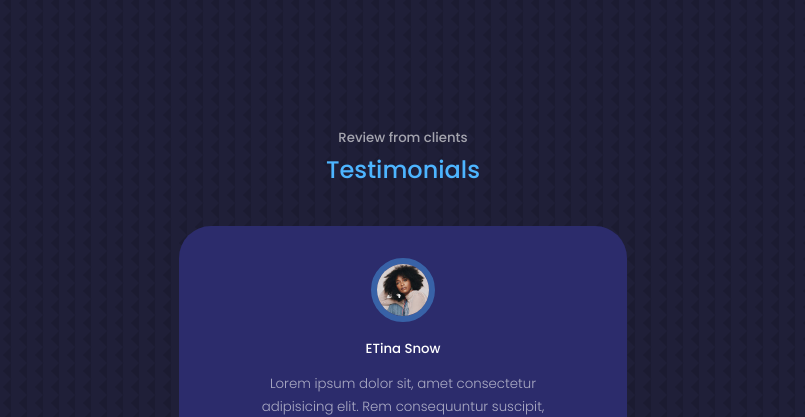
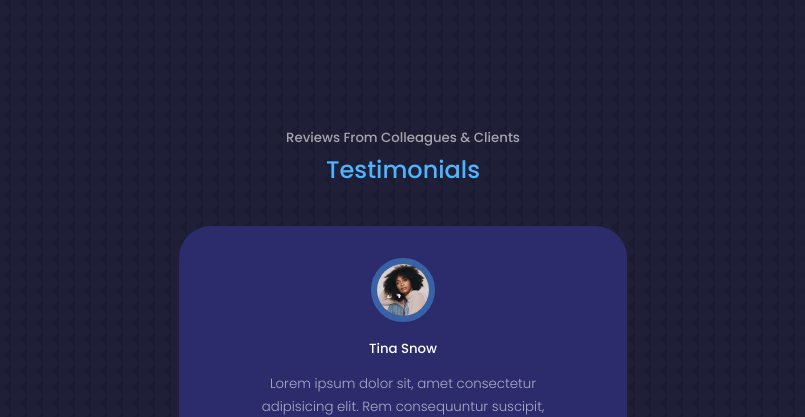
Before and after one commit to fedeemilo/fedmilo-portfolio, a React (Create React App) app: page / in a window 1280 px wide. Shown: the part 4005-4422 px from the top of the page, without its empty margins (237-1042 px from the left). Built offline with nearby package versions, Linux system fonts and the light colour scheme.

Commit message:
Start refactor in testimonials section

```diff
--- a/src/components/testimonials/Testimonials.jsx
+++ b/src/components/testimonials/Testimonials.jsx
@@ -4,12 +4,19 @@ import { Pagination, Navigation } from "swiper";
 import { Swiper, SwiperSlide } from "swiper/react";
 import "swiper/css";
 import "swiper/css/pagination";
+import { CONTEXT } from "../../core/context";
+import { useContext } from "react";
+import { STRINGS } from "../../constants/strings";
 
 const Testimonials = () => {
+    const {
+        state: { lang }
+    } = useContext(CONTEXT);
+
     return (
         <section id="testimonials">
-            <h5>Review from clients</h5>
-            <h2>Testimonials</h2>
+            <h5>{STRINGS.REVIEWS_FROM[lang]}</h5>
+            <h2>{STRINGS.TESTIMONIALS[lang]}</h2>
 
             <Swiper
                 className="container testimonials__container"
@@ -23,7 +30,7 @@ const Testimonials = () => {
                         <div className="client__avatar">
                             <img src={avatar} alt="Avatar One" />
                         </div>
-                        <h5 className="client__name">E{name}</h5>
+                        <h5 className="client__name">{name}</h5>
                         <small className="client__review">{review}</small>
                     </SwiperSlide>
                 ))}
--- a/src/constants/strings.js
+++ b/src/constants/strings.js
@@ -119,6 +119,10 @@ export const STRINGS = {
         en: "Projects",
         es: "Proyectos"
     },
+    REVIEWS_FROM: {
+        en: "Reviews From Colleagues & Clients",
+        es: "Comentarios De Colegas Y Clientes"
+    },
     SCROLL_DOWN: {
         en: "Scroll Down",
         es: "Scrollear Abajo"
@@ -138,6 +142,10 @@ export const STRINGS = {
     SPANISH: {
         en: "Spanish",
         es: "Español"
+    },
+    TESTIMONIALS: {
+        en: "Testimonials",
+        es: "Testimonios"
     },
     USER_EXP_CONSULTING: {
         en: "User Experience Consulting",
```
